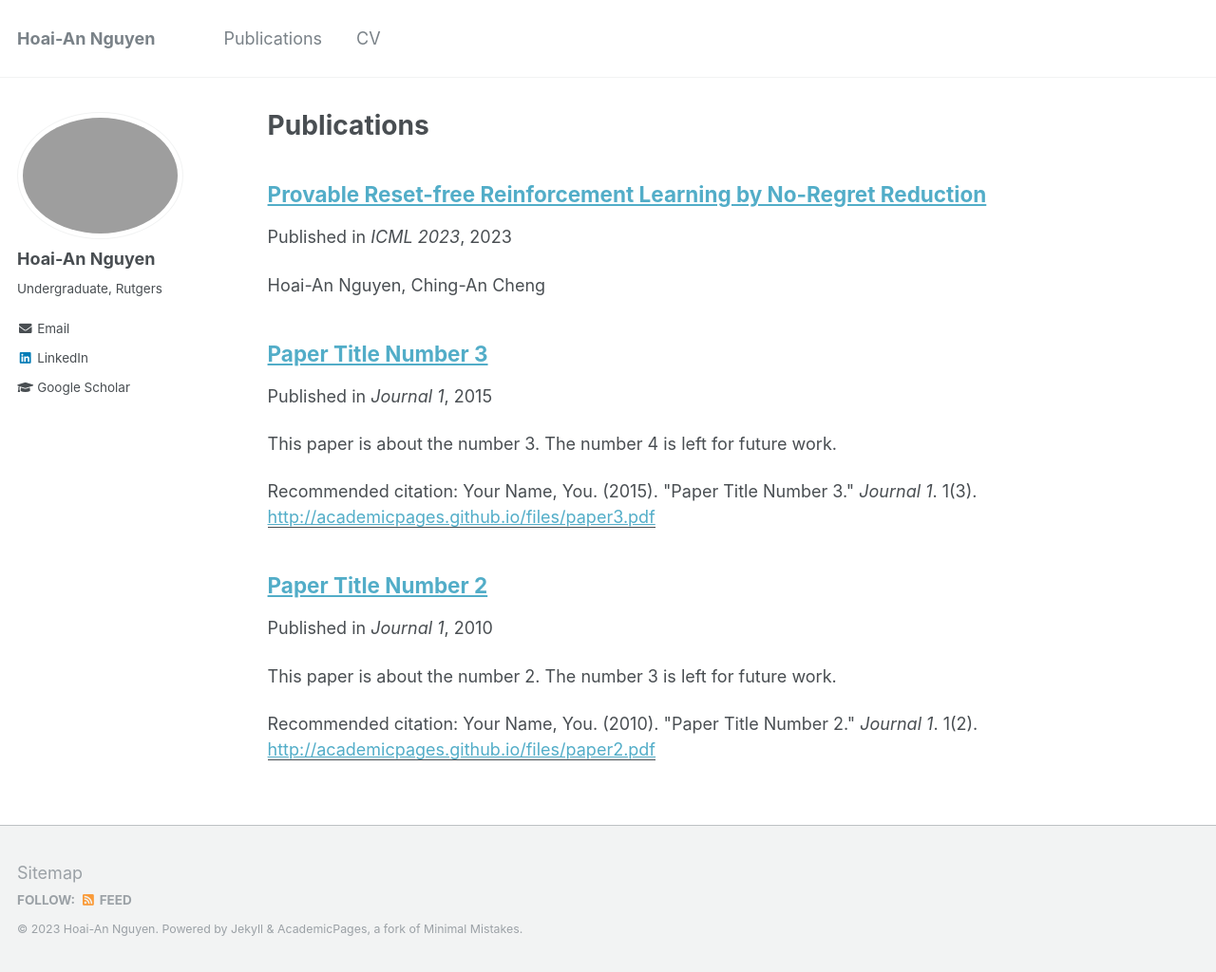
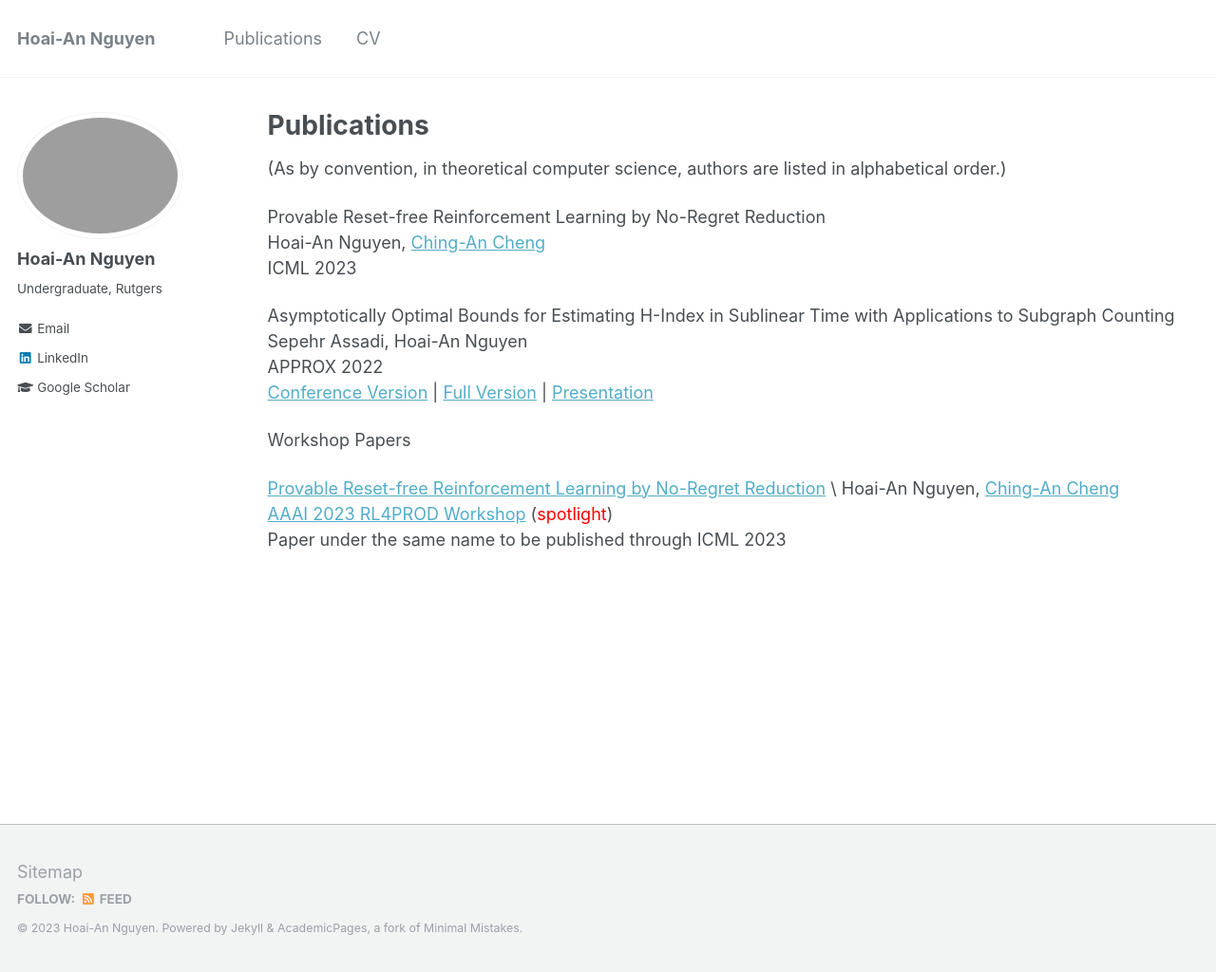
Before and after one commit to hoai77/hoai77.github.io, a Jekyll site: the page built from _pages/publications.md, in a window 1280 px wide and 1024 px high. Shown: the whole window at 95% size. Built offline with Jekyll 4.4.1, drawn with Linux system fonts in a browser that asks for light colours.

Commit message:
publications

```diff
--- a/_pages/publications.md
+++ b/_pages/publications.md
@@ -5,12 +5,20 @@ permalink: /publications/
 author_profile: true
 ---
 
-{% if author.googlescholar %}
-  You can also find my articles on <u><a href="{{author.googlescholar}}">my Google Scholar profile</a>.</u>
-{% endif %}
+(As by convention, in theoretical computer science, authors are listed in alphabetical order.)
 
-{% include base_path %}
+Provable Reset-free Reinforcement Learning by No-Regret Reduction \\
+Hoai-An Nguyen, [Ching-An Cheng](https://www.chinganc.com/) \\
+ICML 2023
 
-{% for post in site.publications reversed %}
-  {% include archive-single.html %}
-{% endfor %}
+Asymptotically Optimal Bounds for Estimating H-Index in Sublinear Time with Applications to Subgraph Counting\\
+Sepehr Assadi, Hoai-An Nguyen \\
+APPROX 2022 \\
+[Conference Version](https://drops.dagstuhl.de/opus/volltexte/2022/17170/) | [Full Version](https://arxiv.org/abs/2209.08114) | [Presentation](https://www.youtube.com/watch?v=R5h6dJgQAoA)
+
+Workshop Papers
+
+[Provable Reset-free Reinforcement Learning by No-Regret Reduction](https://arxiv.org/abs/2301.02389) \\
+Hoai-An Nguyen, [Ching-An Cheng](https://www.chinganc.com/) \\
+[AAAI 2023 RL4PROD Workshop](https://sites.google.com/view/rlready4prodworkshop/home) (<font color = red>spotlight</font>) \\
+Paper under the same name to be published through ICML 2023
--- a/_publications/2010-10-01-paper-title-number-2.md
+++ /dev/null
@@ -1,15 +0,0 @@
----
-title: "Paper Title Number 2"
-collection: publications
-permalink: /publication/2010-10-01-paper-title-number-2
-excerpt: 'This paper is about the number 2. The number 3 is left for future work.'
-date: 2010-10-01
-venue: 'Journal 1'
-paperurl: 'http://academicpages.github.io/files/paper2.pdf'
-citation: 'Your Name, You. (2010). &quot;Paper Title Number 2.&quot; <i>Journal 1</i>. 1(2).'
----
-This paper is about the number 2. The number 3 is left for future work.
-
-[Download paper here](http://academicpages.github.io/files/paper2.pdf)
-
-Recommended citation: Your Name, You. (2010). "Paper Title Number 2." <i>Journal 1</i>. 1(2).
--- a/_publications/2015-10-01-paper-title-number-3.md
+++ /dev/null
@@ -1,15 +0,0 @@
----
-title: "Paper Title Number 3"
-collection: publications
-permalink: /publication/2015-10-01-paper-title-number-3
-excerpt: 'This paper is about the number 3. The number 4 is left for future work.'
-date: 2015-10-01
-venue: 'Journal 1'
-paperurl: 'http://academicpages.github.io/files/paper3.pdf'
-citation: 'Your Name, You. (2015). &quot;Paper Title Number 3.&quot; <i>Journal 1</i>. 1(3).'
----
-This paper is about the number 3. The number 4 is left for future work.
-
-[Download paper here](http://academicpages.github.io/files/paper3.pdf)
-
-Recommended citation: Your Name, You. (2015). "Paper Title Number 3." <i>Journal 1</i>. 1(3).
--- a/_publications/2023-provable-reset.md
+++ /dev/null
@@ -1,11 +0,0 @@
----
-title: "Provable Reset-free Reinforcement Learning by No-Regret Reduction"
-collection: publications
-permalink: /publication/2023-provable-reset
-venue: 'ICML 2023'
----
-Hoai-An Nguyen, Ching-An Cheng
-
-[Download paper here](http://academicpages.github.io/files/paper1.pdf)
-
-Recommended citation: Your Name, You. (2009). "Paper Title Number 1." <i>Journal 1</i>. 1(1).
```
